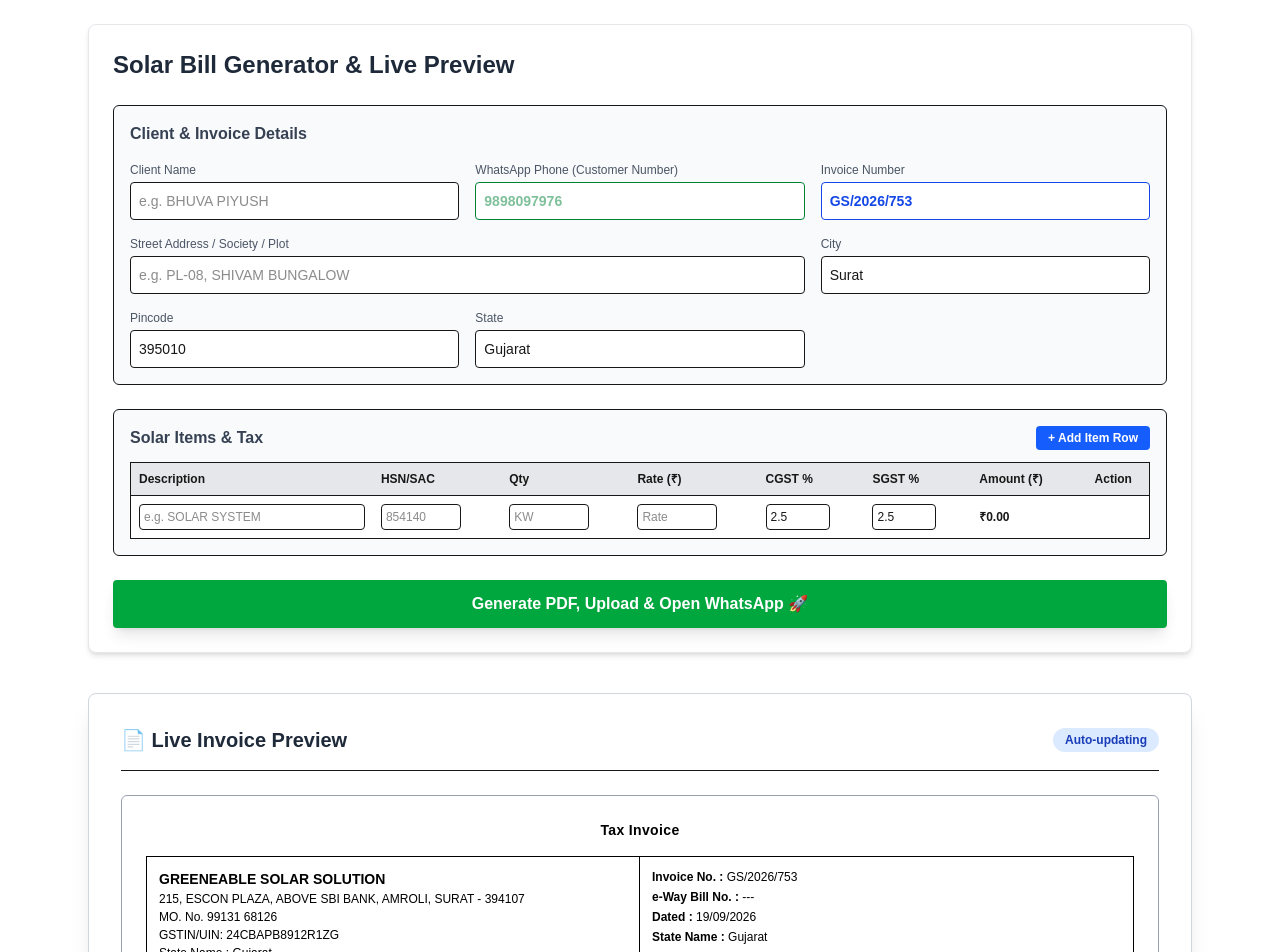
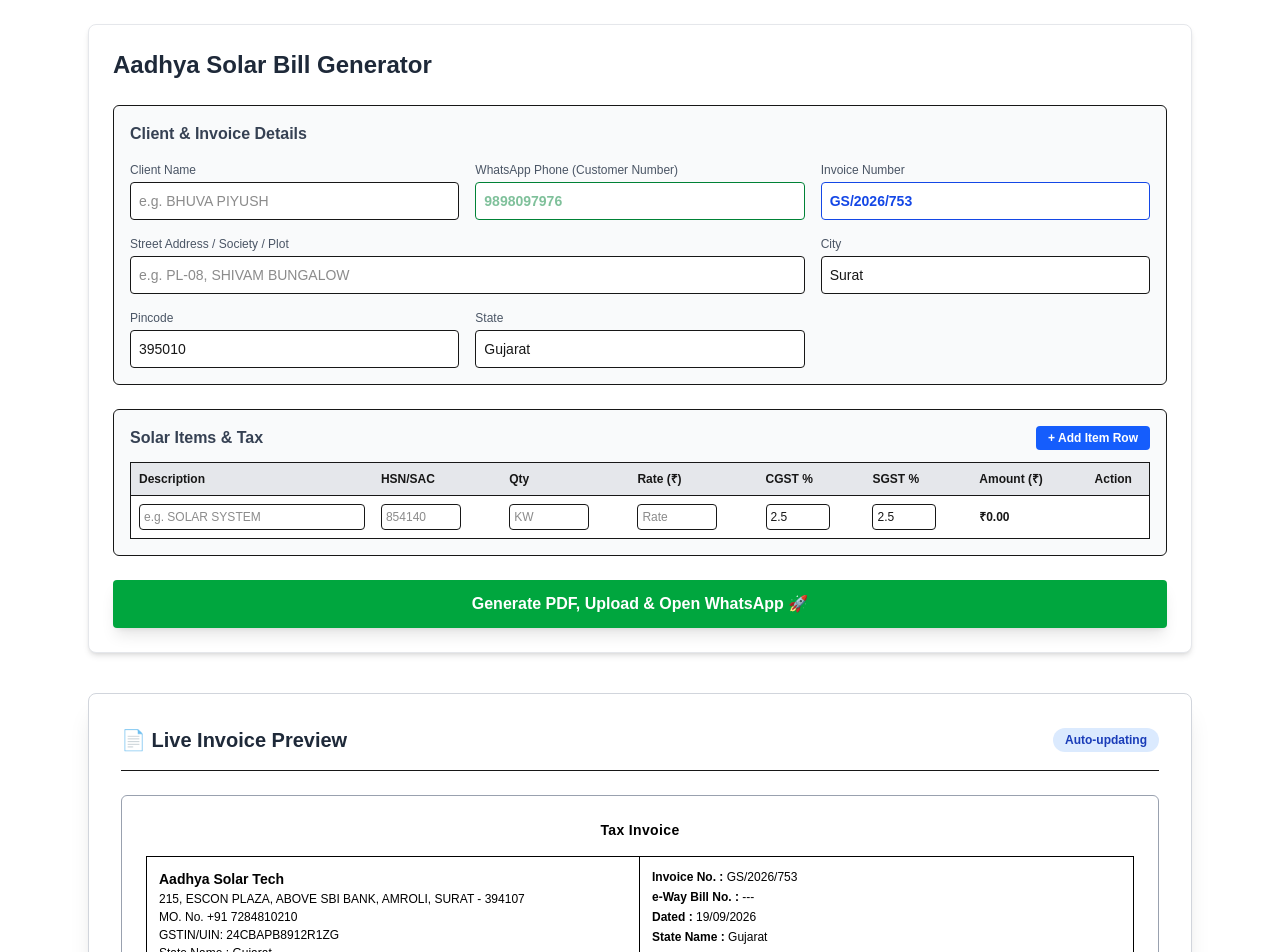
Before and after one commit to dhruvishrudraminfosys-cell/bill-next, a Next.js app: page / in a window 1280 px wide. Shown: the top 952 px of the page. Built offline with nearby package versions, Linux system fonts and the light colour scheme.

Commit message:
some changes

```diff
--- a/app/page.tsx
+++ b/app/page.tsx
@@ -56,12 +56,12 @@
 
 export default function SolarBillGenerator() {
   const [company] = useState({
-    name: 'GREENEABLE SOLAR SOLUTION',
+    name: 'Aadhya Solar Tech',
     address: '215, ESCON PLAZA, ABOVE SBI BANK, AMROLI',
     city: 'SURAT',
     pincode: '394107',
     state: 'Gujarat',
-    phone: '99131 68126',
+    phone: '+91 7284810210',
     gstin: '24CBAPB8912R1ZG',
     bankName: 'ICICI BANK LTD (2898)',
     accountNo: '183605002898',
@@ -353,7 +353,7 @@
   return (
     <main className="max-w-6xl mx-auto p-6 space-y-10">
       <div className="bg-white p-6 shadow-md rounded-lg border border-gray-200">
-        <h1 className="text-2xl font-bold mb-6 text-gray-800">Solar Bill Generator & Live Preview</h1>
+        <h1 className="text-2xl font-bold mb-6 text-gray-800">Aadhya Solar Bill Generator</h1>
 
         <form onSubmit={handleGeneratePDF} className="space-y-6">
           <div className="grid grid-cols-1 md:grid-cols-3 gap-4 bg-gray-50 p-4 rounded-md border">
```
